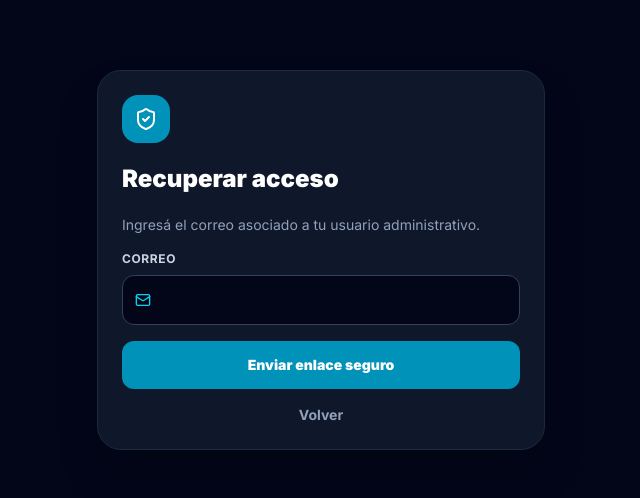
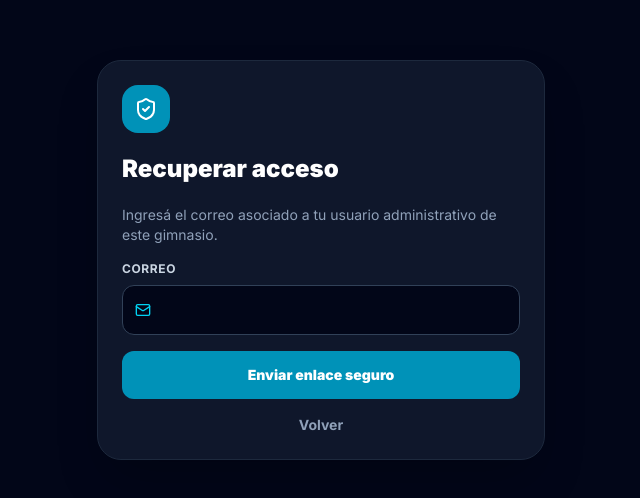
Before and after one commit to augustobx/onlygym, a Next.js app: page /recuperar-password in a window 1280 px wide. Shown: the part 140-638 px from the top of the page, without its empty margins (319-959 px from the left). Built offline with nearby package versions, Linux system fonts and the light colour scheme.

Commit message:
security: use tenant-scoped password reset flow

```diff
--- a/src/app/recuperar-password/page.tsx
+++ b/src/app/recuperar-password/page.tsx
@@ -13,14 +13,14 @@ export default function RecuperarPasswordPage() {
     event.preventDefault();
     setLoading(true);
     try {
-      await fetch("/api/auth/request-password-reset", {
+      await fetch("/api/tenant-auth/request-password-reset", {
         method: "POST",
         headers: { "Content-Type": "application/json" },
         credentials: "include",
-        body: JSON.stringify({ email: email.trim().toLowerCase(), redirectTo: `${window.location.origin}/restablecer-password` }),
+        body: JSON.stringify({ email: email.trim().toLowerCase() }),
       });
     } finally {
-      // Always return the same result to avoid revealing registered accounts.
+      // Siempre devolvemos el mismo resultado para no revelar cuentas registradas.
       setSent(true);
       setLoading(false);
     }
@@ -30,8 +30,8 @@ export default function RecuperarPasswordPage() {
     <section className="w-full max-w-md rounded-3xl border border-slate-800 bg-slate-900 p-6 shadow-2xl">
       <div className="grid h-12 w-12 place-items-center rounded-2xl bg-cyan-600"><ShieldCheck className="h-6 w-6" /></div>
       <h1 className="mt-5 text-2xl font-black">Recuperar acceso</h1>
-      {sent ? <div className="mt-5 space-y-4"><p className="rounded-2xl bg-emerald-950/50 p-4 text-sm text-emerald-200">Si el correo está registrado, vas a recibir un enlace válido durante una hora.</p><Link href="/login" className="block text-center text-sm font-bold text-cyan-400">Volver al ingreso</Link></div> : <form onSubmit={submit} className="mt-5 space-y-4">
-        <p className="text-sm text-slate-400">Ingresá el correo asociado a tu usuario administrativo.</p>
+      {sent ? <div className="mt-5 space-y-4"><p className="rounded-2xl bg-emerald-950/50 p-4 text-sm text-emerald-200">Si el correo está registrado para este gimnasio, vas a recibir un enlace válido durante una hora.</p><Link href="/login" className="block text-center text-sm font-bold text-cyan-400">Volver al ingreso</Link></div> : <form onSubmit={submit} className="mt-5 space-y-4">
+        <p className="text-sm text-slate-400">Ingresá el correo asociado a tu usuario administrativo de este gimnasio.</p>
         <label className="block text-xs font-bold uppercase tracking-wider text-slate-300">Correo<div className="mt-2 flex items-center rounded-xl border border-slate-700 bg-slate-950 px-3"><Mail className="h-4 w-4 text-cyan-400" /><input type="email" required value={email} onChange={(event) => setEmail(event.target.value)} className="h-12 flex-1 bg-transparent px-3 text-sm outline-none" autoComplete="email" /></div></label>
         <button disabled={loading} className="h-12 w-full rounded-xl bg-cyan-600 text-sm font-black disabled:opacity-50">{loading ? "Enviando…" : "Enviar enlace seguro"}</button>
         <Link href="/login" className="block text-center text-sm font-bold text-slate-400">Volver</Link>
```
